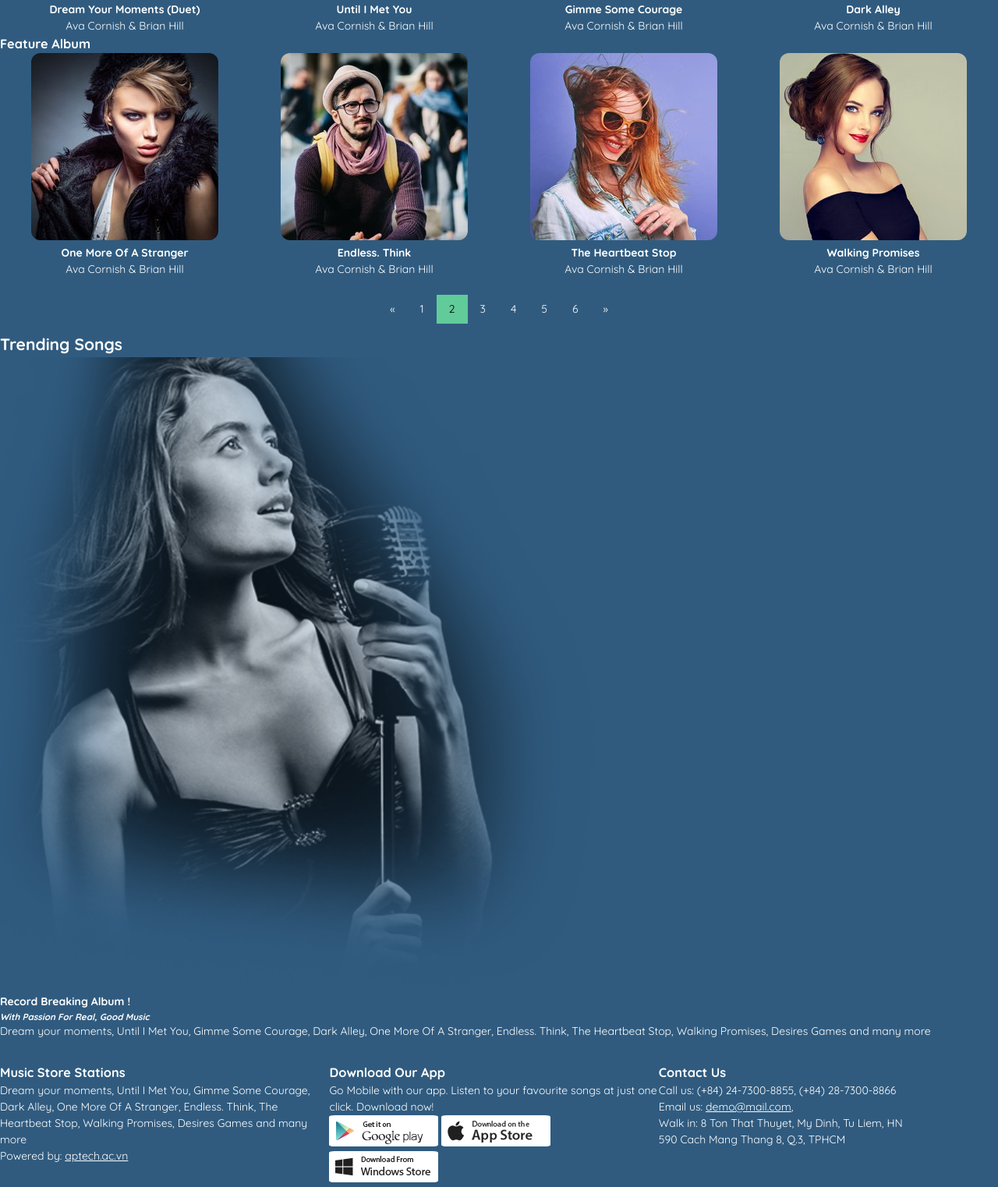
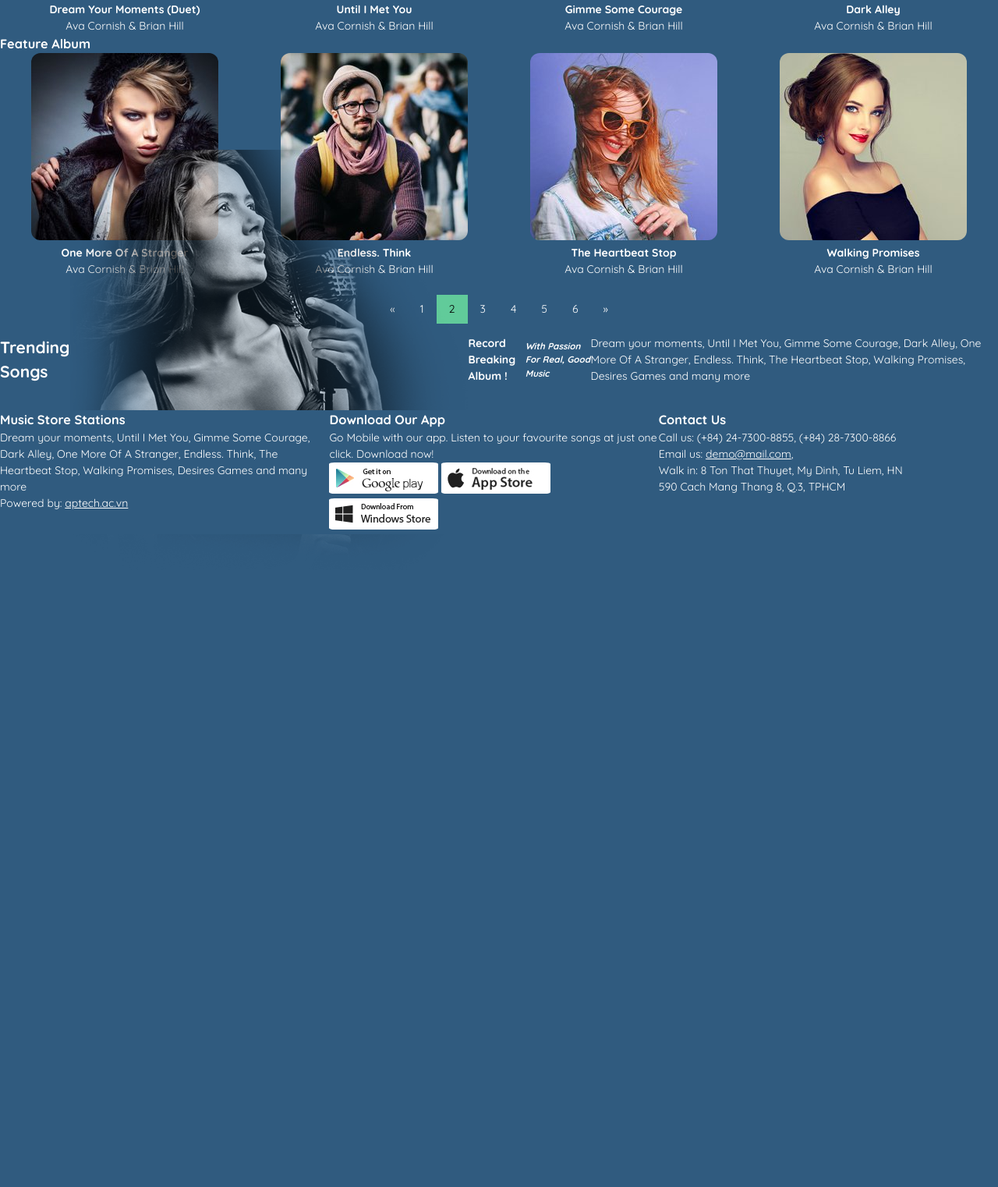
Before and after one commit to tans27/webfrontend0821, a PHP site: page /Lab_03/index.php in a window 1280 px wide. Shown: the part 384-1906 px from the top of the page at 78% size. After the commit the page ends 1063 px from the top, so only its background shows below. Run offline with PHP 8.4, Linux system fonts and the light colour scheme.

Commit message:
update lab03

```diff
--- a/Lab_03/css/style.css
+++ b/Lab_03/css/style.css
@@ -104,8 +104,10 @@ img{
 }
 
 .trend{
+    display: flex;
     justify-content: center;
     align-items: center;
+    height: 70px;
 }
 
 .pagination a {
```
